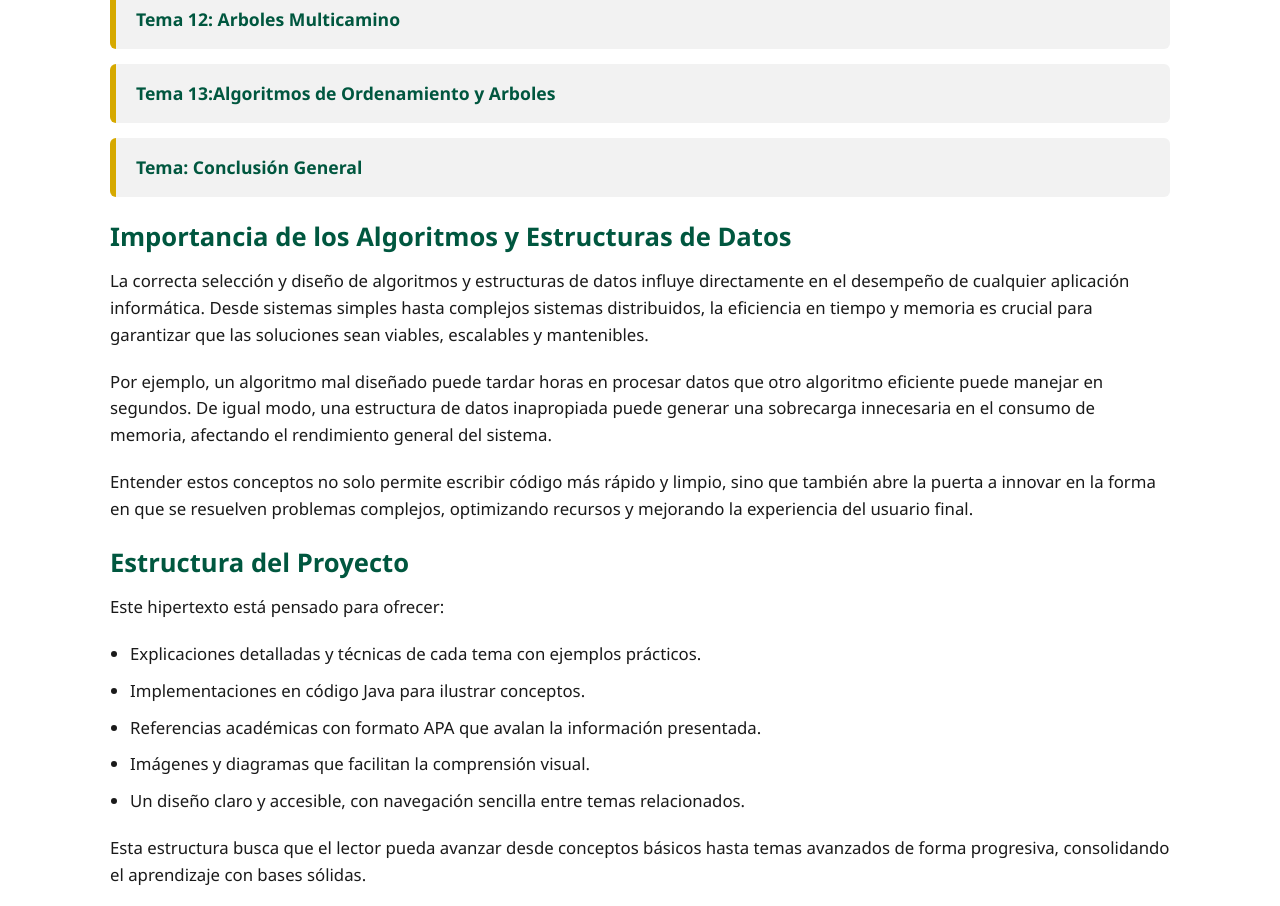
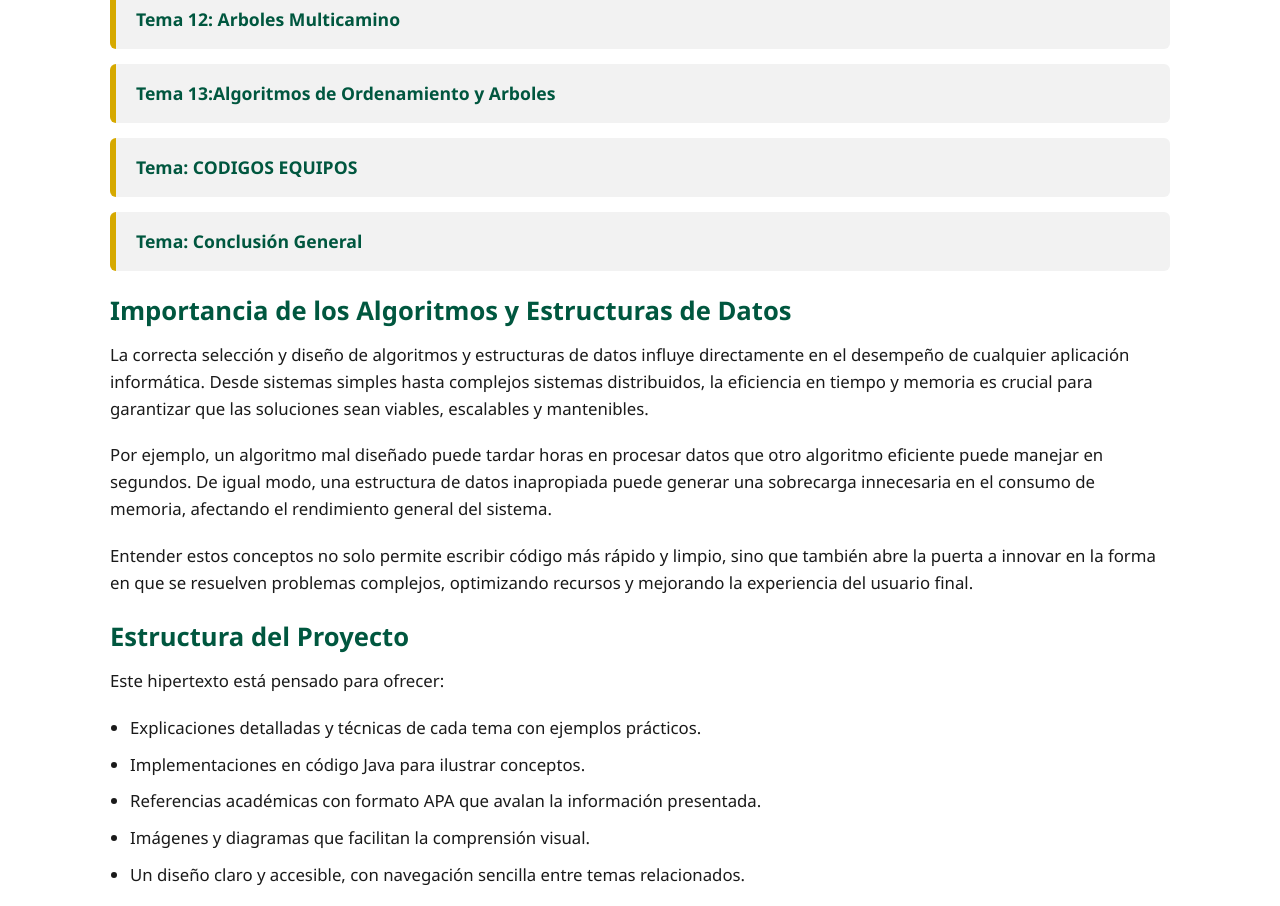
Before and after one commit to MAKTO312/HIPERTEXTO.github.io, a plain HTML site: page index.html in a window 1280 px wide. Shown: the part 1440-2346 px from the top of the page. Drawn offline with Linux system fonts and the light colour scheme.

Commit message:
Update index.html

```diff
--- a/index.html
+++ b/index.html
@@ -42,7 +42,9 @@
         <li><a href="archivos-texto.html">Tema 11: Archivos de Texto</a></li>
         <li><a href="arboles-multicamino.html">Tema 12: Arboles Multicamino</a></li>
         <li><a href="algoritmos-ordenamiento-arboles.html">Tema 13:Algoritmos de Ordenamiento y Arboles </a></li>
+        <li><a href="CODIGOS EQUIPOS">Tema: CODIGOS EQUIPOS</a></li>
         <li><a href="conclusion.html">Tema: Conclusión General</a></li>
+
 
       </ul>
     </section>
```
